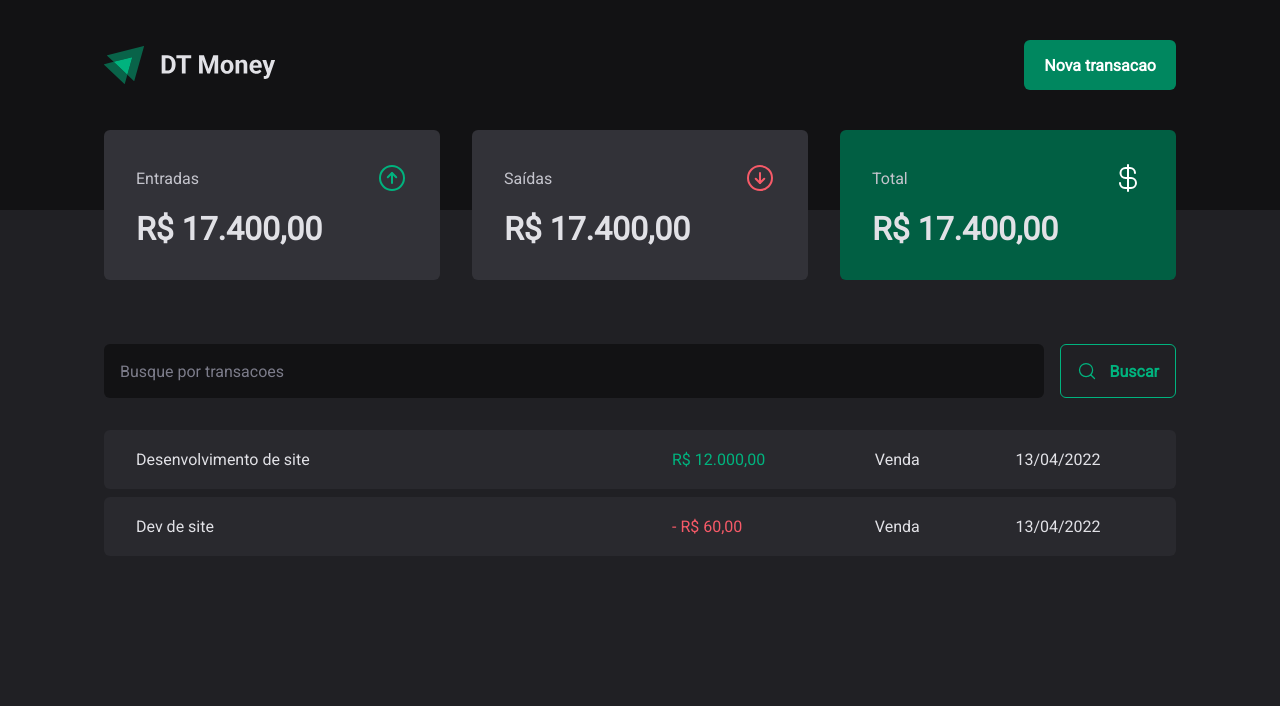
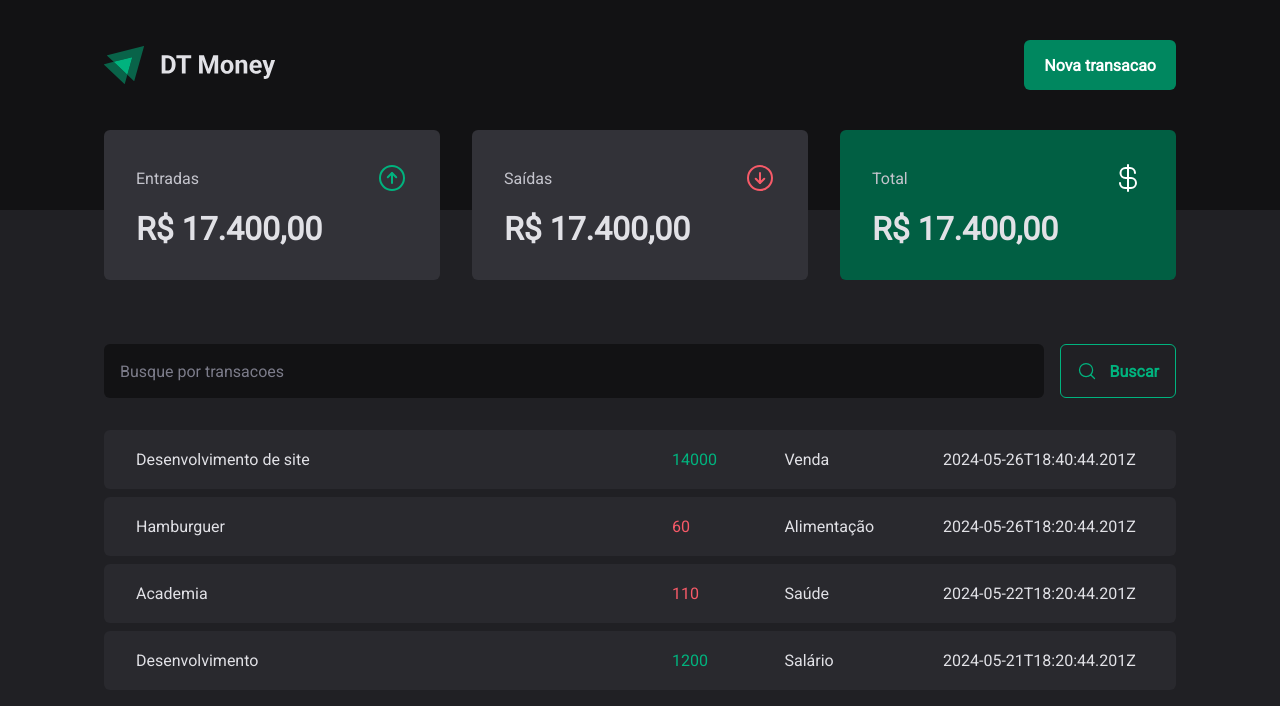
Before and after one commit to Carlos-Castro11/DT-Money, a React (Vite) app: page / in a window 1280 px wide. Shown: the top 706 px of the page. Built offline with nearby package versions, Linux system fonts and the light colour scheme; data requests are answered from the project's data file.

Commit message:
Add transactions context

```diff
--- a/server.json
+++ b/server.json
@@ -13,8 +13,24 @@
       "description": "Hamburguer",
       "type": "outcome",
       "category": "Alimentação",
-      "price": 50,
+      "price": 60,
       "createdAt": "2024-05-26T18:20:44.201Z"
+    },
+    {
+      "id": 3,
+      "description": "Academia",
+      "type": "outcome",
+      "category": "Saúde",
+      "price": 110,
+      "createdAt": "2024-05-22T18:20:44.201Z"
+    },
+    {
+      "id": 4,
+      "description": "Desenvolvimento",
+      "type": "income",
+      "category": "Salário",
+      "price": 1200,
+      "createdAt": "2024-05-21T18:20:44.201Z"
     }
   ]
 }
--- a/src/App.tsx
+++ b/src/App.tsx
@@ -1,13 +1,16 @@
-import { ThemeProvider } from "styled-components";
-import { defaultTheme } from "./styles/themes/default";
-import { GlobalStyle } from "./styles/global";
-import { Transactions } from "./pages/Transactions";
+import { ThemeProvider } from 'styled-components';
+import { defaultTheme } from './styles/themes/default';
+import { GlobalStyle } from './styles/global';
+import { Transactions } from './pages/Transactions';
+import { TransactionsProvider } from './contexts/TransactionsContext';
 
 export function App() {
   return (
     <ThemeProvider theme={defaultTheme}>
       <GlobalStyle />
-      <Transactions />
+      <TransactionsProvider>
+        <Transactions />
+      </TransactionsProvider>
     </ThemeProvider>
   );
 }
--- a/src/components/Summary/index.tsx
+++ b/src/components/Summary/index.tsx
@@ -1,7 +1,11 @@
+import React from 'react';
 import * as S from './styles';
 import { ArrowCircleDown, ArrowCircleUp, CurrencyDollar } from 'phosphor-react';
+import { TransactionsContext } from '../../contexts/TransactionsContext';
 
 export function Summary() {
+  const { transactions } = React.useContext(TransactionsContext);
+
   return (
     <S.SummaryContainer>
       <S.SummaryCard>
--- /dev/null
+++ b/src/contexts/TransactionsContext.tsx
@@ -0,0 +1,43 @@
+import React from 'react';
+
+export interface Transaction {
+  id: number;
+  description: string;
+  type: 'income' | 'outcome';
+  price: number;
+  category: string;
+  createdAt: string;
+}
+
+interface TransactionsContextType {
+  transactions: Transaction[];
+}
+
+export const TransactionsContext = React.createContext(
+  {} as TransactionsContextType
+);
+
+interface TransactionsProviderProps {
+  children: React.ReactNode;
+}
+
+export function TransactionsProvider({ children }: TransactionsProviderProps) {
+  const [transactions, setTransactions] = React.useState<Transaction[]>([]);
+
+  async function loadTransactions() {
+    const response = await fetch('http://localhost:3333/transactions');
+    const data = await response.json();
+
+    setTransactions(data);
+  }
+
+  React.useEffect(() => {
+    loadTransactions();
+  }, []);
+
+  return (
+    <TransactionsContext.Provider value={{ transactions }}>
+      {children}
+    </TransactionsContext.Provider>
+  );
+}
--- a/src/pages/Transactions/index.tsx
+++ b/src/pages/Transactions/index.tsx
@@ -1,9 +1,13 @@
+import React from 'react';
+import * as S from './styles';
 import { Header } from '../../components/Header';
 import { Summary } from '../../components/Summary';
 import { SearchForm } from './components/SearchForm';
-import * as S from './styles';
+import { TransactionsContext } from '../../contexts/TransactionsContext';
 
 export function Transactions() {
+  const { transactions } = React.useContext(TransactionsContext);
+
   return (
     <div>
       <Header />
@@ -13,26 +17,20 @@
         <SearchForm />
         <S.TransactionsTable>
           <tbody>
-            <tr>
-              <td width='50%'>Desenvolvimento de site</td>
-              <td>
-                <S.PriceHighlight variant='income'>
-                  R$ 12.000,00
-                </S.PriceHighlight>
-              </td>
-              <td>Venda</td>
-              <td>13/04/2022</td>
-            </tr>
-            <tr>
-              <td width='50%'>Dev de site</td>
-              <td>
-                <S.PriceHighlight variant='outcome'>
-                  - R$ 60,00
-                </S.PriceHighlight>
-              </td>
-              <td>Venda</td>
-              <td>13/04/2022</td>
-            </tr>
+            {transactions.map((transaction) => {
+              return (
+                <tr key={transaction.id}>
+                  <td width='50%'>{transaction.description}</td>
+                  <td>
+                    <S.PriceHighlight variant={transaction.type}>
+                      {transaction.price}
+                    </S.PriceHighlight>
+                  </td>
+                  <td>{transaction.category}</td>
+                  <td>{transaction.createdAt}</td>
+                </tr>
+              );
+            })}
           </tbody>
         </S.TransactionsTable>
       </S.TransactionsContainer>
```
